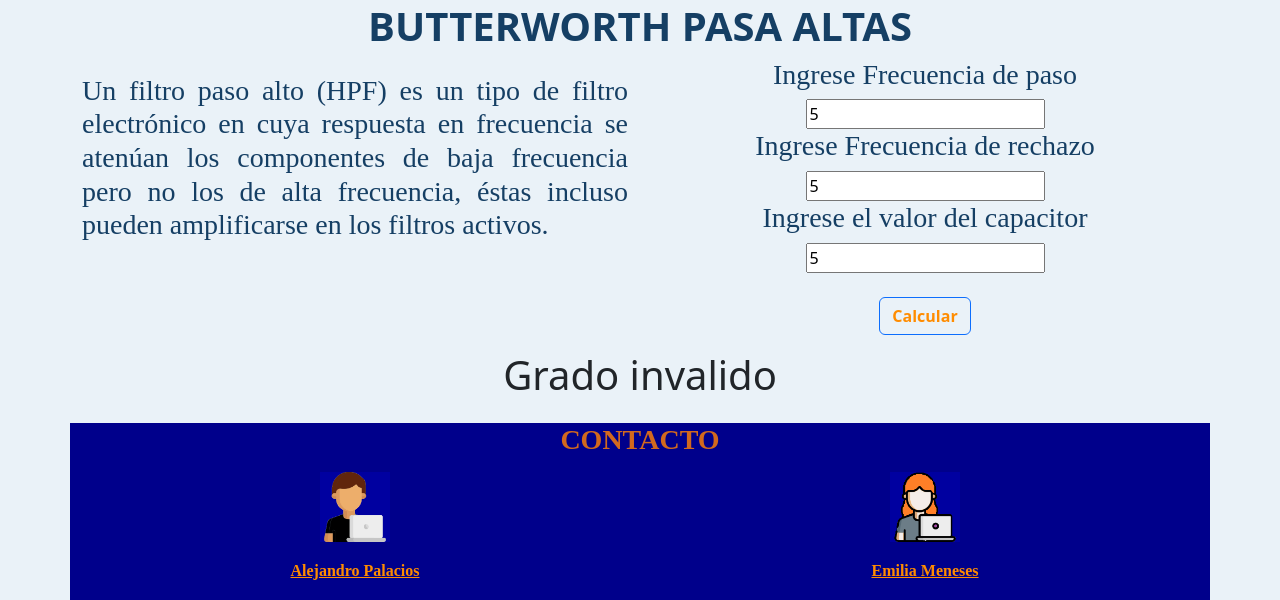
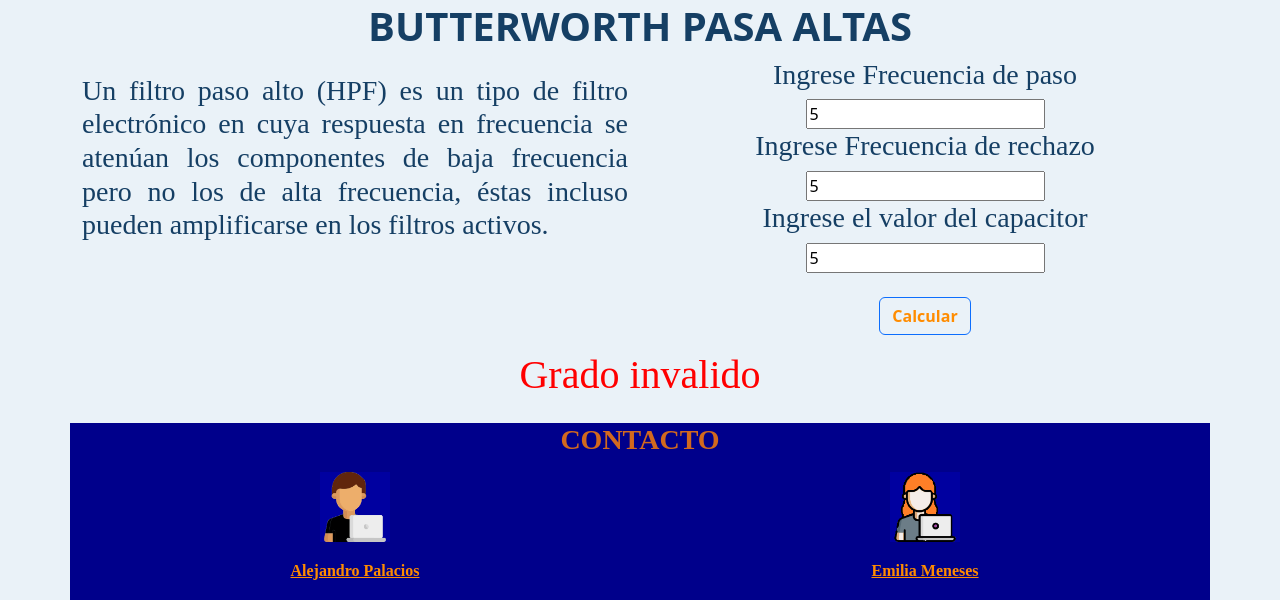
Before and after one commit to AlejoPal/Filtro_butterworth, a plain HTML site: page Vistas/Pasaaltas.html in a window 1280 px wide. Both pictures are taken after typing "5", "5", "5" into the empty fields and a click on the button "Calcular". Shown: the part 968-1568 px from the top of the page. Drawn offline with nearby package versions, Linux system fonts and the light colour scheme.

Commit message:
Mejoras diseños cuando no es grado valido

```diff
--- a/Java/MostrarinfoAltos.js
+++ b/Java/MostrarinfoAltos.js
@@ -12,6 +12,7 @@ var imgPasaaltos10= document.createElement('img');
 
 var Alerta = document.createElement('h1');
 Alerta.innerHTML = 'Grado invalido';
+Alerta.className = "Peligro";
 
 imgPasaaltos2.src = '../Imagenes/PasaAltas2.png';
 imgPasaaltos3.src = '../Imagenes/PasaAltas3.png';
--- a/Java/MostrarinfoBajos.js
+++ b/Java/MostrarinfoBajos.js
@@ -11,6 +11,8 @@ var imgPasabajos10= document.createElement('img');
 
 var Alerta = document.createElement('h1');
 Alerta.innerHTML = 'Grado invalido';
+Alerta.className = "Peligro";
+
 
 imgPasabajos2.src = '../Imagenes/Pasabajos2.png';
 imgPasabajos3.src = '../Imagenes/Pasabajos3.png';
--- a/styles.css
+++ b/styles.css
@@ -20,7 +20,10 @@ body{
 .al{
     vertical-align: text-bottom;
 }
-
+.Peligro{
+    font-family:"fairwater Script";
+    color: red;
+}
 #fondo{
     background-image: url("Imagenes/Background.png");
 }
```
